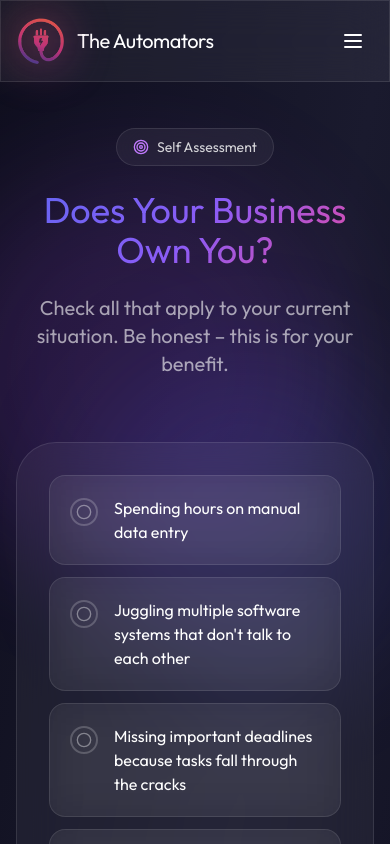
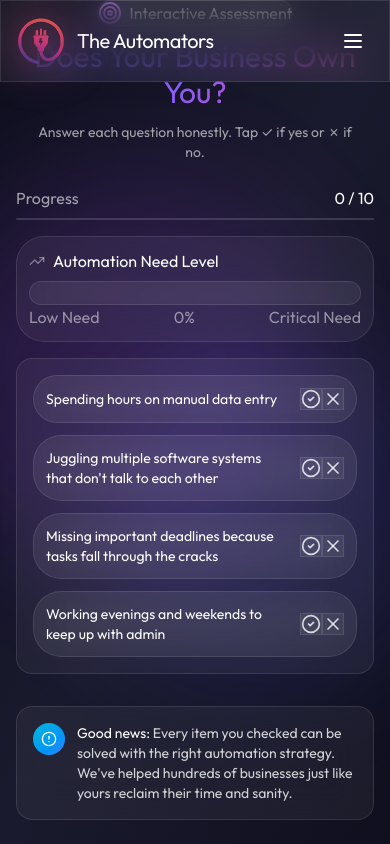
Before and after one commit to TheAutomatorsDotCo/the-automators-website, a React (Vite) app: page /assessment in a window 390 px wide. Shown: the top 844 px of the page. Built offline with nearby package versions, Linux system fonts and the light colour scheme.

Commit message:
Enhance assessment page: interactive quiz with real-time feedback and mobile optimization

```diff
--- a/src/components/AssessmentPage.tsx
+++ b/src/components/AssessmentPage.tsx
@@ -1,10 +1,14 @@
-import React, { useState } from 'react';
-import { CheckCircle2, Circle, ArrowRight, Target, AlertCircle } from 'lucide-react';
+import React, { useState, useEffect } from 'react';
+import { CheckCircle2, X, ArrowRight, Target, AlertCircle, TrendingUp } from 'lucide-react';
 import { Link } from 'react-router-dom';
 import { SEO } from './SEO';
 
+type AnswerType = 'yes' | 'no' | null;
+
 export function AssessmentPage() {
-  const [selectedItems, setSelectedItems] = useState<number[]>([]);
+  const [answers, setAnswers] = useState<Record<number, AnswerType>>({});
+  const [currentBatch, setCurrentBatch] = useState(0);
+  const [isAnimating, setIsAnimating] = useState<number | null>(null);
 
   const painPoints = [
     'Spending hours on manual data entry',
@@ -19,36 +23,71 @@ export function AssessmentPage() {
     'Losing customers due to slow response times',
   ];
 
-  const toggleItem = (index: number) => {
-    setSelectedItems((prev) =>
-      prev.includes(index)
-        ? prev.filter((i) => i !== index)
-        : [...prev, index]
-    );
+  const handleAnswer = (index: number, answer: AnswerType) => {
+    setAnswers((prev) => ({ ...prev, [index]: answer }));
+
+    // Show the answer briefly before fading out
+    setTimeout(() => {
+      setIsAnimating(index);
+    }, 400);
+
+    setTimeout(() => {
+      setIsAnimating(null);
+    }, 1200);
   };
 
+  const getVisibleQuestions = () => {
+    const startIndex = currentBatch * 4;
+    const visibleIndices = [];
+
+    for (let i = startIndex; i < painPoints.length && visibleIndices.length < 4; i++) {
+      if (answers[i] === undefined) {
+        visibleIndices.push(i);
+      }
+    }
+
+    return visibleIndices;
+  };
+
+  const visibleQuestions = getVisibleQuestions();
+  const totalAnswered = Object.keys(answers).length;
+  const yesCount = Object.values(answers).filter(a => a === 'yes').length;
+  const progress = (totalAnswered / painPoints.length) * 100;
+  const automationNeed = (yesCount / painPoints.length) * 100;
+
+  // Auto advance to next batch when current batch is complete
+  useEffect(() => {
+    if (visibleQuestions.length === 0 && totalAnswered < painPoints.length) {
+      setTimeout(() => {
+        setCurrentBatch(prev => prev + 1);
+      }, 800);
+    }
+  }, [visibleQuestions.length, totalAnswered, painPoints.length]);
+
   const getResult = () => {
-    const count = selectedItems.length;
-    if (count === 0) {
+    if (yesCount === 0) {
       return {
         title: 'Looking Good!',
         message: 'Your business seems to be running smoothly, but there\'s always room for optimization.',
         color: 'from-green-500 to-emerald-500',
         icon: '✨',
+        needLevel: 'Low',
       };
-    } else if (count <= 3) {
+    } else if (yesCount <= 3) {
       return {
         title: 'Minor Improvements Needed',
         message: 'You have some pain points that automation could solve quickly.',
         color: 'from-yellow-500 to-orange-500',
         icon: '⚡',
+        needLevel: 'Moderate',
       };
-    } else if (count <= 6) {
+    } else if (yesCount <= 6) {
       return {
         title: 'Your Business Is Controlling You',
         message: 'Automation could save you significant time and reduce stress.',
         color: 'from-orange-500 to-red-500',
         icon: '🔥',
+        needLevel: 'High',
       };
     } else {
       return {
@@ -56,11 +95,13 @@ export function AssessmentPage() {
         message: 'You\'re drowning in admin work. It\'s time to take back control with automation.',
         color: 'from-red-500 to-rose-600',
         icon: '🚨',
+        needLevel: 'Critical',
       };
     }
   };
 
-  const result = selectedItems.length > 0 ? getResult() : null;
+  const result = totalAnswered === painPoints.length ? getResult() : null;
+  const isComplete = totalAnswered === painPoints.length;
 
   return (
     <div className="min-h-screen bg-gradient-to-br from-[#0f0f1e] via-[#1a1a2e] to-[#0f0f1e]">
@@ -76,92 +117,197 @@ export function AssessmentPage() {
         <div className="blob absolute bottom-40 left-20 w-80 h-80 bg-indigo-500 rounded-full" style={{ animationDelay: '3s' }}></div>
       </div>
 
-      <div className="relative pt-32 pb-20 px-4 sm:px-6 lg:px-8">
+      <div className="relative pt-24 sm:pt-28 lg:pt-32 pb-12 sm:pb-16 lg:pb-20 px-4 sm:px-6 lg:px-8">
         <div className="container mx-auto max-w-4xl relative z-10">
           {/* Header */}
-          <div className="text-center mb-16">
-            <div className="inline-flex items-center space-x-2 px-4 py-2 rounded-full glass border border-white/10 mb-6">
-              <Target className="w-4 h-4 text-purple-400" />
-              <span className="text-sm text-white/80">Self Assessment</span>
+          <div className="text-center mb-6 sm:mb-8 lg:mb-10">
+            <div className="inline-flex items-center space-x-2 px-3 sm:px-4 py-1.5 sm:py-2 rounded-full glass border border-white/10 mb-3 sm:mb-4">
+              <Target className="w-3 h-3 sm:w-4 sm:h-4 text-purple-400" />
+              <span className="text-xs sm:text-sm text-white/80">Interactive Assessment</span>
             </div>
-            <h1 className="text-4xl sm:text-5xl lg:text-6xl gradient-text mb-6">
+            <h1 className="text-3xl sm:text-4xl md:text-5xl lg:text-6xl gradient-text mb-3 sm:mb-4 px-4">
               Does Your Business Own You?
             </h1>
-            <p className="text-xl text-white/60">
-              Check all that apply to your current situation. Be honest – this is for your benefit.
+            <p className="text-sm sm:text-base lg:text-lg text-white/60 px-4">
+              Answer each question honestly. Tap ✓ if yes or ✗ if no.
             </p>
           </div>
 
-          {/* Assessment Checklist */}
-          <div className="glass border border-white/10 rounded-[2.5rem] p-8 sm:p-12 mb-8">
-            <div className="space-y-3">
-              {painPoints.map((item, index) => (
-                <button
-                  key={index}
-                  onClick={() => toggleItem(index)}
-                  className={`card-3d w-full text-left p-5 rounded-2xl border-2 transition-all ${
-                    selectedItems.includes(index)
-                      ? 'border-purple-500 bg-gradient-to-r from-purple-500/10 to-pink-500/10'
-                      : 'border-white/10 glass hover:border-white/20'
-                  }`}
-                >
-                  <div className="flex items-start space-x-4">
-                    <div className="flex-shrink-0 mt-0.5">
-                      {selectedItems.includes(index) ? (
-                        <div className="w-7 h-7 rounded-full bg-gradient-to-br from-purple-500 to-pink-500 flex items-center justify-center">
-                          <CheckCircle2 className="w-5 h-5 text-white" />
+          {/* Progress Bar */}
+          <div className="mb-4 sm:mb-6">
+            <div className="flex items-center justify-between mb-2">
+              <span className="text-xs sm:text-sm text-white/60">Progress</span>
+              <span className="text-xs sm:text-sm text-white font-medium">
+                {totalAnswered} / {painPoints.length}
+              </span>
+            </div>
+            <div className="h-2 sm:h-3 rounded-full glass border border-white/10 overflow-hidden">
+              <div
+                className="h-full bg-gradient-to-r from-indigo-500 via-purple-500 to-pink-500 transition-all duration-500 ease-out"
+                style={{ width: `${progress}%` }}
+              />
+            </div>
+          </div>
+
+          {/* Automation Need Meter */}
+          <div className="glass border border-white/10 rounded-xl sm:rounded-2xl p-3 sm:p-4 mb-4 sm:mb-6">
+            <div className="flex items-center space-x-2 mb-2">
+              <TrendingUp className={`w-4 h-4 sm:w-5 sm:h-5 transition-colors duration-500 ${
+                automationNeed > 60 ? 'text-red-400' :
+                automationNeed > 30 ? 'text-orange-400' :
+                totalAnswered > 0 ? 'text-green-400' : 'text-white/40'
+              }`} />
+              <span className="text-white font-medium text-xs sm:text-sm">Automation Need Level</span>
+            </div>
+            <div className="h-6 sm:h-8 rounded-full glass border border-white/10 overflow-hidden mb-1.5">
+              <div
+                className={`h-full transition-all duration-500 ease-out ${
+                  automationNeed > 60 ? 'bg-gradient-to-r from-orange-500 to-red-500' :
+                  automationNeed > 30 ? 'bg-gradient-to-r from-yellow-500 to-orange-500' :
+                  'bg-gradient-to-r from-green-500 to-emerald-500'
+                }`}
+                style={{ width: `${automationNeed}%` }}
+              />
+            </div>
+            <div className="flex justify-between text-xs text-white/50">
+              <span>Low Need</span>
+              <span>{Math.round(automationNeed)}%</span>
+              <span>Critical Need</span>
+            </div>
+          </div>
+
+          {/* Assessment Questions */}
+          {!isComplete && (
+            <div className="glass border border-white/10 rounded-2xl sm:rounded-[2.5rem] p-4 sm:p-6 lg:p-8 mb-8 min-h-[350px] sm:min-h-[400px]">
+              <div className="space-y-3 sm:space-y-3">
+                {visibleQuestions.map((index) => {
+                  const answer = answers[index];
+                  const isAnswered = answer !== undefined;
+
+                  return (
+                    <div
+                      key={index}
+                      className={`border border-white/10 glass rounded-xl sm:rounded-xl p-3 sm:p-4 transition-all duration-700 hover:border-white/20 ${
+                        isAnimating === index
+                          ? 'opacity-0 scale-95'
+                          : 'opacity-100 scale-100'
+                      } ${
+                        isAnswered && !isAnimating
+                          ? answer === 'yes'
+                            ? 'bg-green-500/10 border-green-500/30'
+                            : 'bg-red-500/10 border-red-500/30'
+                          : ''
+                      }`}
+                    >
+                      <div className="flex items-center justify-between gap-3">
+                        <span className="flex-1 text-sm sm:text-base text-white leading-snug">
+                          {painPoints[index]}
+                        </span>
+                        <div className="flex gap-2 sm:gap-2 flex-shrink-0">
+                          <button
+                            onClick={() => handleAnswer(index, 'yes')}
+                            disabled={isAnswered}
+                            className={`glass border border-white/20 hover:border-white/40 hover:bg-white/10 text-white w-11 h-11 sm:w-12 sm:h-12 rounded-lg sm:rounded-xl flex items-center justify-center transition-all group disabled:opacity-50 ${
+                              answer === 'yes' ? 'bg-green-500/20 border-green-500/50' : ''
+                            }`}
+                            aria-label="Yes"
+                          >
+                            <CheckCircle2 className={`w-5 h-5 sm:w-6 sm:h-6 group-hover:scale-110 transition-all ${
+                              answer === 'yes' ? 'text-green-400' : 'text-white/80 group-hover:text-white'
+                            }`} />
+                          </button>
+                          <button
+                            onClick={() => handleAnswer(index, 'no')}
+                            disabled={isAnswered}
+                            className={`glass border border-white/20 hover:border-white/40 hover:bg-white/10 text-white w-11 h-11 sm:w-12 sm:h-12 rounded-lg sm:rounded-xl flex items-center justify-center transition-all group disabled:opacity-50 ${
+                              answer === 'no' ? 'bg-red-500/20 border-red-500/50' : ''
+                            }`}
+                            aria-label="No"
+                          >
+                            <X className={`w-5 h-5 sm:w-6 sm:h-6 group-hover:scale-110 transition-all ${
+                              answer === 'no' ? 'text-red-400' : 'text-white/80 group-hover:text-white'
+                            }`} />
+                          </button>
                         </div>
-                      ) : (
-                        <div className="w-7 h-7 rounded-full border-2 border-white/20 flex items-center justify-center">
-                          <Circle className="w-4 h-4 text-white/40" />
-                        </div>
-                      )}
+                      </div>
                     </div>
-                    <span className="flex-1 text-white">{item}</span>
+                  );
+                })}
+              </div>
+
+              {visibleQuestions.length === 0 && totalAnswered < painPoints.length && (
+                <div className="flex items-center justify-center h-[300px]">
+                  <div className="text-center">
+                    <div className="animate-spin w-8 h-8 sm:w-12 sm:h-12 border-4 border-purple-500 border-t-transparent rounded-full mx-auto mb-4"></div>
+                    <p className="text-white/60 text-sm sm:text-base">Loading next questions...</p>
                   </div>
-                </button>
-              ))}
+                </div>
+              )}
             </div>
+          )}
 
-            {/* Results */}
-            {result && (
-              <div className="mt-10 p-8 rounded-3xl bg-gradient-to-br from-white/5 to-white/10 border border-white/10 backdrop-blur-xl">
-                <div className="flex items-start space-x-4 mb-6">
-                  <div className={`text-4xl p-4 rounded-2xl bg-gradient-to-br ${result.color}`}>
+          {/* Results */}
+          {result && isComplete && (
+            <div className="glass border border-white/10 rounded-2xl sm:rounded-[2.5rem] p-4 sm:p-6 lg:p-8 mb-8">
+              <div className="mb-6 sm:mb-8 p-4 sm:p-6 lg:p-8 rounded-2xl sm:rounded-3xl bg-gradient-to-br from-white/5 to-white/10 border border-white/10 backdrop-blur-xl">
+                <div className="flex items-start space-x-3 sm:space-x-4 mb-4 sm:mb-6">
+                  <div className={`text-2xl sm:text-3xl lg:text-4xl p-2 sm:p-3 lg:p-4 rounded-xl sm:rounded-2xl bg-gradient-to-br ${result.color}`}>
                     {result.icon}
                   </div>
                   <div className="flex-1">
-                    <h3 className="text-white text-2xl mb-2">{result.title}</h3>
-                    <p className="text-white/70 text-lg">{result.message}</p>
+                    <h3 className="text-white text-lg sm:text-xl lg:text-2xl mb-1 sm:mb-2">{result.title}</h3>
+                    <p className="text-white/70 text-sm sm:text-base lg:text-lg">{result.message}</p>
                   </div>
                 </div>
-                <div className="flex flex-col sm:flex-row gap-4">
+
+                <div className="grid grid-cols-3 gap-3 sm:gap-4 mb-4 sm:mb-6">
+                  <div className="glass border border-white/10 rounded-xl sm:rounded-2xl p-3 sm:p-4 text-center">
+                    <div className="text-2xl sm:text-3xl lg:text-4xl font-bold text-green-400 mb-1">
+                      {yesCount}
+                    </div>
+                    <div className="text-xs sm:text-sm text-white/60">Pain Points</div>
+                  </div>
+                  <div className="glass border border-white/10 rounded-xl sm:rounded-2xl p-3 sm:p-4 text-center">
+                    <div className="text-2xl sm:text-3xl lg:text-4xl font-bold text-purple-400 mb-1">
+                      {Math.round(automationNeed)}%
+                    </div>
+                    <div className="text-xs sm:text-sm text-white/60">Need Level</div>
+                  </div>
+                  <div className="glass border border-white/10 rounded-xl sm:rounded-2xl p-3 sm:p-4 text-center">
+                    <div className="text-lg sm:text-xl lg:text-2xl font-bold text-orange-400 mb-1">
+                      {result.needLevel}
+                    </div>
+                    <div className="text-xs sm:text-sm text-white/60">Priority</div>
+                  </div>
+                </div>
+
+                <div className="flex flex-col sm:flex-row gap-3 sm:gap-4">
                   <Link
                     to="/services"
-                    className="flex-1 btn-3d bg-gradient-to-r from-indigo-500 via-purple-500 to-pink-500 text-white px-6 py-4 rounded-full inline-flex items-center justify-center space-x-2"
+                    className="flex-1 btn-3d bg-gradient-to-r from-indigo-500 via-purple-500 to-pink-500 text-white px-4 sm:px-6 py-3 sm:py-4 rounded-full inline-flex items-center justify-center space-x-2 text-sm sm:text-base"
                   >
                     <span>See How We Can Help</span>
-                    <ArrowRight className="w-5 h-5" />
+                    <ArrowRight className="w-4 h-4 sm:w-5 sm:h-5" />
                   </Link>
                   <Link
                     to="/contact"
-                    className="flex-1 px-6 py-4 rounded-full glass border border-white/20 text-white hover:bg-white/5 transition-all"
+                    className="flex-1 px-4 sm:px-6 py-3 sm:py-4 rounded-full glass border border-white/20 text-white hover:bg-white/5 transition-all text-sm sm:text-base text-center"
                   >
                     Get Free Consultation
                   </Link>
                 </div>
               </div>
-            )}
-          </div>
+            </div>
+          )}
 
           {/* Info Box */}
-          <div className="glass border border-white/10 rounded-3xl p-8 backdrop-blur-xl">
-            <div className="flex items-start space-x-4">
-              <div className="flex-shrink-0 p-3 rounded-2xl bg-gradient-to-br from-cyan-500 to-blue-500">
-                <AlertCircle className="w-6 h-6 text-white" />
+          <div className="glass border border-white/10 rounded-2xl sm:rounded-3xl p-4 sm:p-6 lg:p-8 backdrop-blur-xl">
+            <div className="flex items-start space-x-3 sm:space-x-4">
+              <div className="flex-shrink-0 p-2 sm:p-3 rounded-xl sm:rounded-2xl bg-gradient-to-br from-cyan-500 to-blue-500">
+                <AlertCircle className="w-4 h-4 sm:w-5 sm:h-5 lg:w-6 lg:h-6 text-white" />
               </div>
-              <p className="text-white/80 text-lg">
-                <span className="text-white">Good news:</span> Every item you checked can be solved with the right automation strategy. We've helped hundreds of businesses just like yours reclaim their time and sanity.
+              <p className="text-white/80 text-sm sm:text-base lg:text-lg">
+                <span className="text-white font-medium">Good news:</span> Every item you checked can be solved with the right automation strategy. We've helped hundreds of businesses just like yours reclaim their time and sanity.
               </p>
             </div>
           </div>
```
